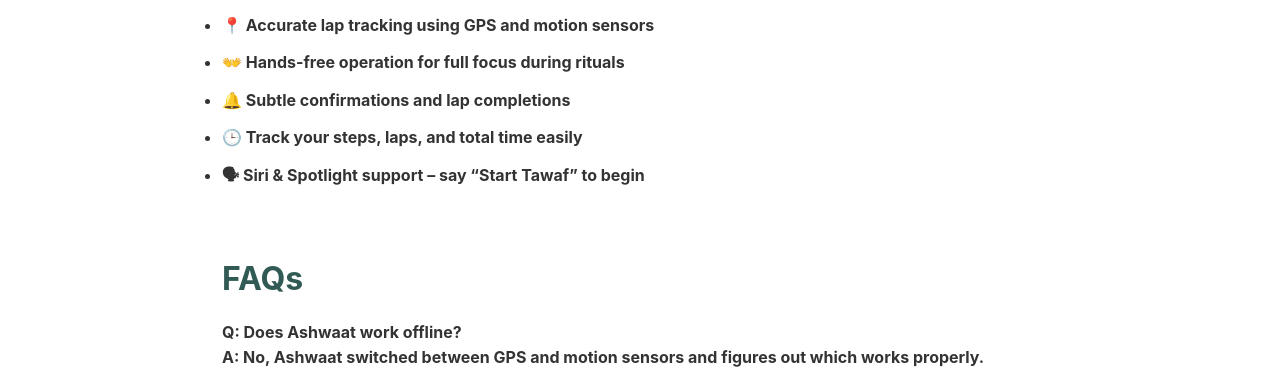
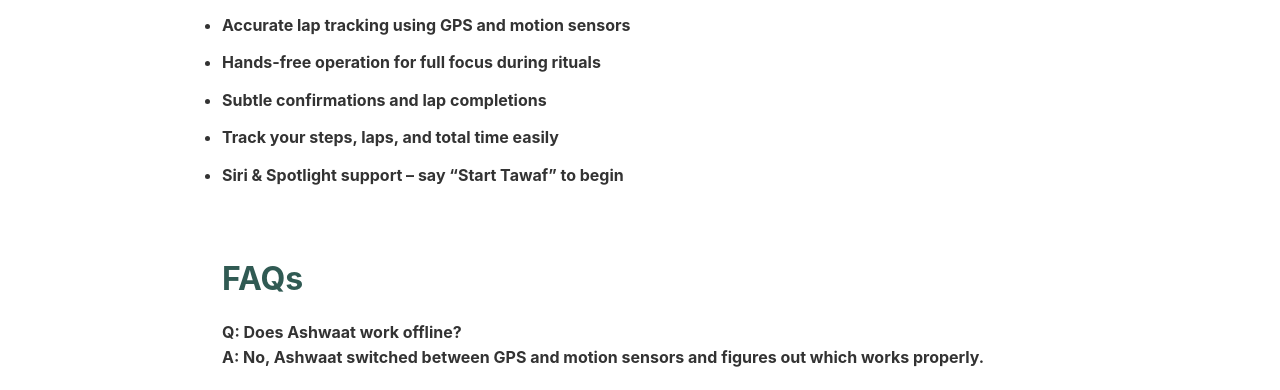
Before and after one commit to maryambsq/ashwaat-support, a plain HTML site: page index.html in a window 1280 px wide. Shown: the part 707-1097 px from the top of the page. Drawn offline with Linux system fonts and the light colour scheme.

Commit message:
Update index.html

```diff
--- a/index.html
+++ b/index.html
@@ -119,11 +119,11 @@
   <section class="section">
     <h2>Features</h2>
     <ul>
-      <li>📍 Accurate lap tracking using GPS and motion sensors</li>
-      <li>👐 Hands-free operation for full focus during rituals</li>
-      <li>🔔 Subtle confirmations and lap completions</li>
-      <li>🕒 Track your steps, laps, and total time easily</li>
-      <li>🗣 Siri & Spotlight support – say “Start Tawaf” to begin</li>
+      <li> Accurate lap tracking using GPS and motion sensors</li>
+      <li> Hands-free operation for full focus during rituals</li>
+      <li> Subtle confirmations and lap completions</li>
+      <li> Track your steps, laps, and total time easily</li>
+      <li> Siri & Spotlight support – say “Start Tawaf” to begin</li>
     </ul>
   </section>
 
```
